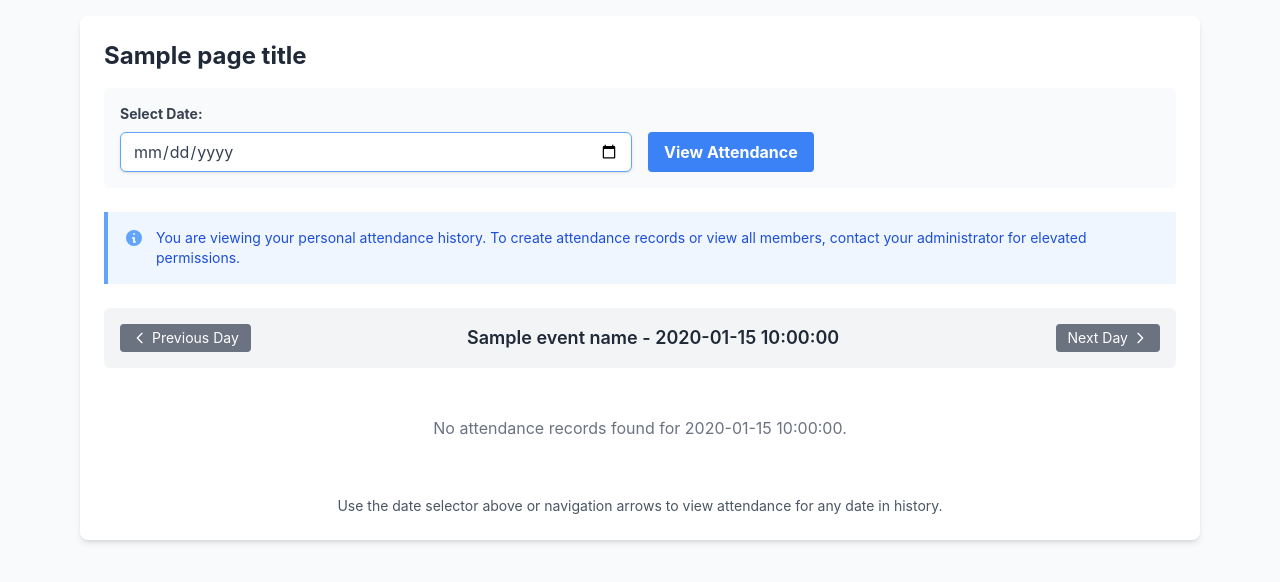
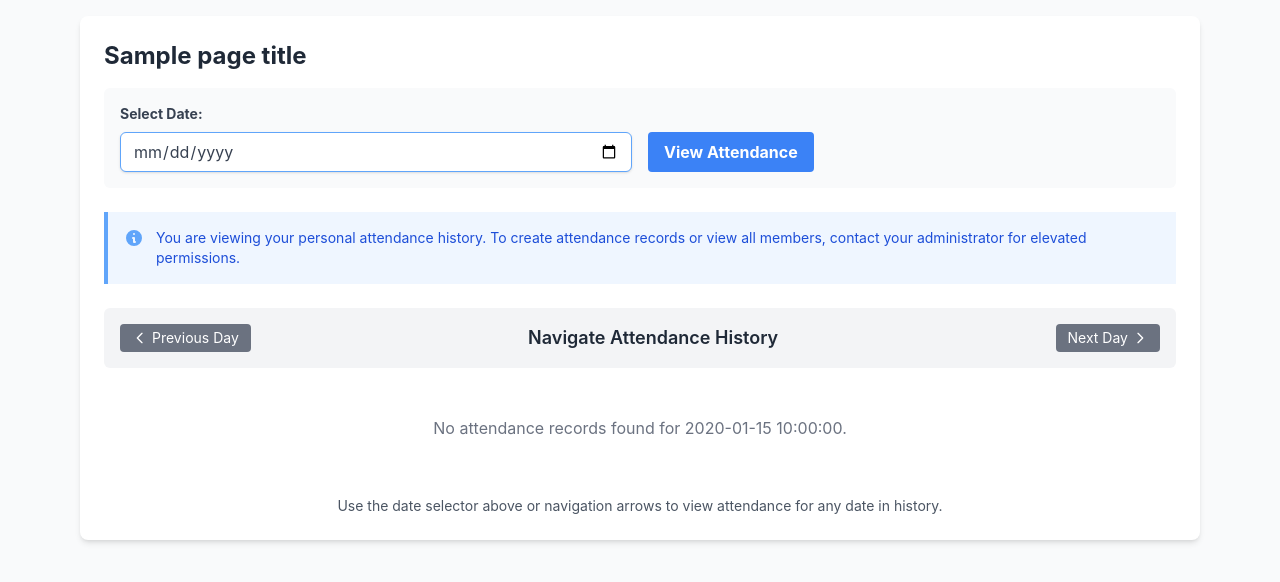
Before and after one commit to sabadmin/Membership, a Flask app: template templates/attendance_history.html in a window 1280 px wide. Shown: the top 582 px of the page. Run offline with Flask 3, Linux system fonts and the light colour scheme; the template is opened without the code that fills it: most values are stand-ins (such as "Sample title", 1, 10 or a date in 2020); some libraries are stand-ins or nearby versions.

```diff
--- a/templates/attendance_history.html
+++ b/templates/attendance_history.html
@@ -64,9 +64,9 @@
                     Previous Day
                 </button>
 
-                <h3 class="text-lg font-semibold text-gray-800">
-                    {{ event_name }} - {{ selected_date }}
-                </h3>
+                <span class="text-lg font-semibold text-gray-800">
+                    Navigate Attendance History
+                </span>
 
                 <button type="button" onclick="navigateDate(1)"
                     class="bg-gray-500 hover:bg-gray-600 text-white px-3 py-1 rounded flex items-center text-sm">
```
Also changed, not shown: other parts of templates/attendance_history.html (+6 -1 lines).
